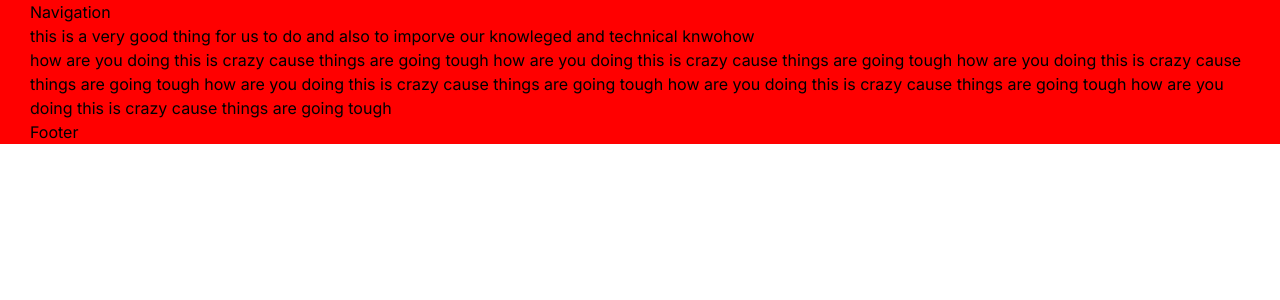
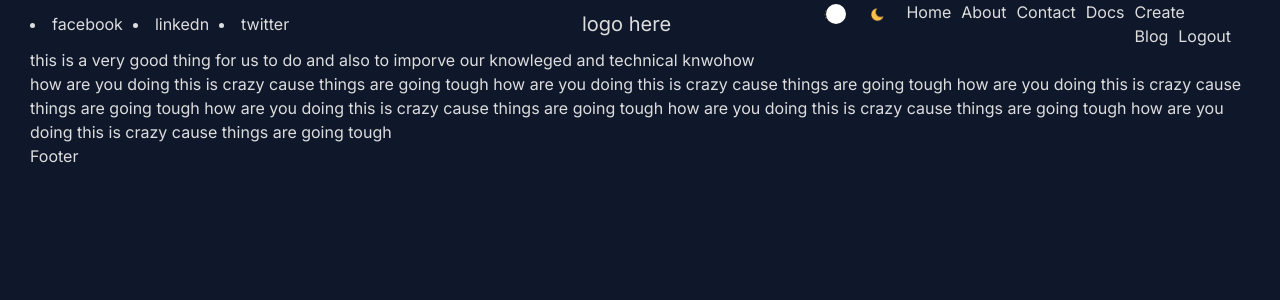
Before and after one commit to Romaric250/blogging_system_in_next, a Next.js app in the folder blogging_system/: page / in a window 1280 px wide. Shown: the top 300 px of the page. Built offline with nearby package versions, Linux system fonts and the light colour scheme.

Commit message:
navigation bar and theme toggle completed

```diff
--- a/blogging_system/app/globals.css
+++ b/blogging_system/app/globals.css
@@ -9,6 +9,17 @@
   --softBg:#f8f8f8;
   -softTextColor:#626262;
 }
+
+.light{
+  --bg: #0f172a;
+  --textColor: #ddd;
+  --softBg:#1e2a47;
+  --softTextColor:#a0a0a0;
+
+
+}
+
+
 *{
   padding: 0;
   margin: 0;
@@ -17,6 +28,8 @@
 body{
   max-width: 100vw;
   overflow-x: hidden;
+  background-color: var(--bg);
+
 }
 
 a{
@@ -35,7 +48,8 @@ a{
 .wrapper{
   max-width: 1536px;
   padding: 0 60px;
-  background-color: red;
+  background-color: var(--bg);
+  color: var(--textColor);
 }
 
 @media screen and (max-width:1500px){
--- /dev/null
+++ b/blogging_system/components/AuthLinks/AuthLinks.jsx
@@ -0,0 +1,29 @@
+import React from 'react';
+import Link from 'next/link';
+import styles from "./authlink.module.css"
+
+const AuthLinks = () => {
+
+    const user_auth = "not authenticated"
+    return (
+        <div>
+            {user_auth !== "not authenticated" ? (
+
+            <Link href="/login">
+                Login
+            </Link>
+            ): (
+<>
+
+                        <Link href="/write">Create Blog</Link>
+
+                        <span className={styles.link}>Logout</span>
+
+</>
+
+            )}
+        </div>
+    );
+};
+
+export default AuthLinks;
--- /dev/null
+++ b/blogging_system/components/AuthLinks/authlink.module.css
@@ -0,0 +1,3 @@
+.link {
+  margin-left: 10px;
+}
--- a/blogging_system/components/Navbar/Navbar.jsx
+++ b/blogging_system/components/Navbar/Navbar.jsx
@@ -3,11 +3,39 @@ import React from 'react';
 import Link from 'next/link';
 import { useState } from 'react';
 import styles from './navbar.module.css';
+import AuthLinks from '../AuthLinks/AuthLinks';
+import ThemeToggle from '../ThemeToggle/ThemeToggle';
 
 const Navbar = () => {
     return (
         <div className= {styles.container}>
-Navigation
+            <div className={styles.social}>
+                <li>
+                    facebook
+                </li>
+                <li>
+                    linkedn
+                </li>
+                <li>
+                    twitter
+                </li>
+
+            </div>
+
+            <div className={styles.logo}>
+                logo here
+            </div>
+
+            <div className={styles.links}>
+                <ThemeToggle/>
+                <Link href="/">Home</Link>
+                <Link href="/">About</Link>
+                <Link href="/">Contact</Link>
+                <Link href="/">Docs</Link>
+                <AuthLinks/>
+
+            </div>
+
 
         </div>
     )
--- a/blogging_system/components/Navbar/navbar.module.css
+++ b/blogging_system/components/Navbar/navbar.module.css
@@ -0,0 +1,23 @@
+.container {
+  display: flex;
+  align-items: center;
+  justify-content: space-between;
+}
+
+.social {
+  display: flex;
+  gap: 10px;
+  flex: 1;
+}
+
+.logo {
+  flex: 1;
+  text-align: center;
+  font-size: 20px;
+}
+
+.links {
+  display: flex;
+  gap: 10px;
+  flex: 1;
+}
--- /dev/null
+++ b/blogging_system/components/ThemeToggle/ThemeToggle.jsx
@@ -0,0 +1,27 @@
+"use client"
+import { useContext } from "react";
+import styles from "./toggle.module.css";
+import Image from "next/image"
+import { ThemeContext } from "@/src/context/ThemeContext";
+
+const ThemeToggle = () => {
+
+    const { theme,toggle } = useContext(ThemeContext)
+    console.log(theme)
+    return (
+
+        <div className={styles.container} onClick={toggle} style={theme === "dark" ? { left:1,background:"white"}:{right:1, background:"#0f172a"} }>
+
+            <Image src="/sun.png" alt="sun" width={15} height={15}  />
+            <div className={styles.ball} style = {theme === "dark" ? { left:0,background:"#0f172a"}:{right:0, background:"white"} }></div>
+            <Image src="/moon.png" alt="moon" width={15} height={15} />
+
+
+
+
+        </div>
+    )
+}
+
+
+export default ThemeToggle
--- /dev/null
+++ b/blogging_system/components/ThemeToggle/toggle.module.css
@@ -0,0 +1,23 @@
+.container {
+  display: flex;
+  margin-right: 10px;
+  height: 28px;
+  width: 80px;
+  border-radius: 40px;
+  background-color: black;
+  align-items: center;
+  justify-content: space-between;
+  position: relative;
+}
+.container:hover {
+  cursor: pointer;
+}
+
+.ball {
+  width: 20px;
+  height: 20px;
+  border-radius: 50%;
+  background-color: white;
+  position: absolute;
+  left: 2px;
+}
--- /dev/null
+++ b/blogging_system/src/context/ThemeContext.jsx
@@ -0,0 +1,33 @@
+"use client"
+import { createContext, useEffect, useState} from "react";
+
+export const ThemeContext = createContext();
+
+const GetThemFromLocalStorage = () => {
+    if (typeof window !== 'undefined' && window.localStorage) {
+        const value = window.localStorage.getItem("theme");
+        return value || "light";
+    }
+}
+
+export const ThemeContextProvider = ({ children }) => {
+
+    const [theme, setTheme] = useState(() => {
+        return GetThemFromLocalStorage();
+    });
+
+    useEffect(() => {
+        localStorage.setItem("theme", theme)
+
+    },[theme])
+    const toggle = () => {
+        setTheme(theme == "light" ? "dark": "light")
+    }
+
+
+
+
+
+
+    return <ThemeContext.Provider value={{theme, toggle}}> {children }</ThemeContext.Provider>
+}
--- /dev/null
+++ b/blogging_system/src/providers/ThemeProvider.jsx
@@ -0,0 +1,14 @@
+"use client"
+
+import { ThemeContext } from "../context/ThemeContext"
+import React, { useContext } from "react"
+
+const ThemeProvider = ({children}) => {
+    const {theme} = useContext(ThemeContext)
+    console.log("this is the theme", theme)
+  return (
+      <div className={theme}>{children}</div>
+  )
+}
+
+export default ThemeProvider
```
Also changed, not shown: blogging_system/app/layout.js (+9 -0 lines), blogging_system/public/moon.png (added), blogging_system/public/sun.png (added).
